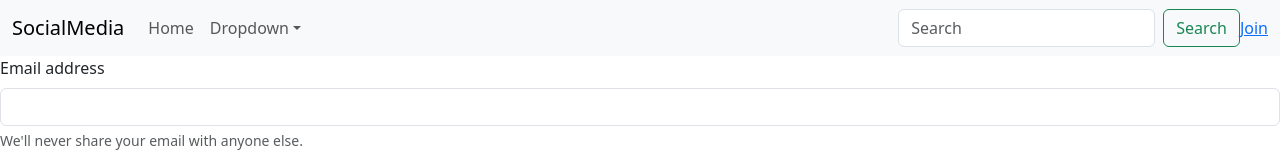
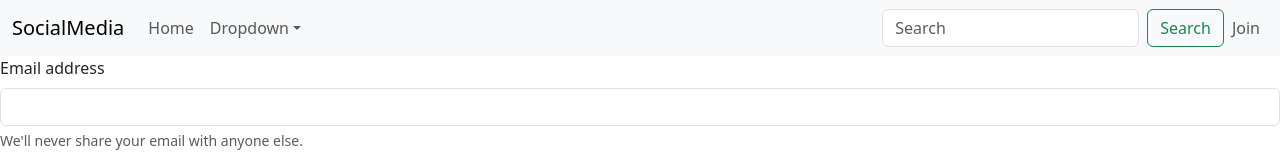
Before and after one commit to yugalkishore59/Social-media, a React (Create React App) app in the folder client/: page /auth in a window 1280 px wide. Shown: the top 160 px of the page. Built offline with nearby package versions, Linux system fonts and the light colour scheme.

Commit message:
made react dom routing working

```diff
--- a/client/src/App.js
+++ b/client/src/App.js
@@ -1,26 +1,36 @@
 import "./App.scss";
-import { createBrowserRouter, RouterProvider } from "react-router-dom";
+// import { createBrowserRouter, RouterProvider } from "react-router-dom";
+import { BrowserRouter as Router, Route, Routes } from "react-router-dom";
 import Home from "./components/home";
 import Navbar from "./components/navbar";
 import Auth from "./components/auth";
 
-const router = createBrowserRouter([
-  {
-    path: "/",
-    element: <Home />,
-  },
-  {
-    path: "/auth",
-    element: <Auth />,
-  },
-]);
+// const router = createBrowserRouter([
+//   {
+//     path: "/",
+//     element: <Home />,
+//   },
+//   {
+//     path: "/auth",
+//     element: <Auth />,
+//   },
+// ]);
 
 function App() {
   return (
-    <>
-      <Navbar />
-      <RouterProvider router={router} />
-    </>
+    // <>
+    //   <Navbar />
+    //   <RouterProvider router={router} />
+    // </>
+    <Router>
+      <>
+        <Navbar />
+        <Routes>
+          <Route path="/" exact element={<Home />} />
+          <Route path="/auth" element={<Auth />} />
+        </Routes>
+      </>
+    </Router>
   );
 }
 
--- a/client/src/components/navbar.jsx
+++ b/client/src/components/navbar.jsx
@@ -23,9 +23,9 @@
         <div className="collapse navbar-collapse" id="navbarSupportedContent">
           <ul className="navbar-nav me-auto mb-2 mb-lg-0">
             <li className="nav-item">
-              <a className="nav-link " aria-current="page" href="/">
+              <Link to={`/`} className="nav-link">
                 Home
-              </a>
+              </Link>
             </li>
             <li className="nav-item dropdown">
               <a
@@ -108,10 +108,9 @@
             ) : (
               <ul className="navbar-nav me-auto mb-2 mb-lg-0">
                 <li className="nav-item">
-                  {/* <Link to={`auth`} className="nav-link">
+                  <Link to={`auth`} className="nav-link">
                     Join
-                  </Link> */}
-                  <a href="/auth">Join</a>
+                  </Link>
                 </li>
               </ul>
             )}
```
